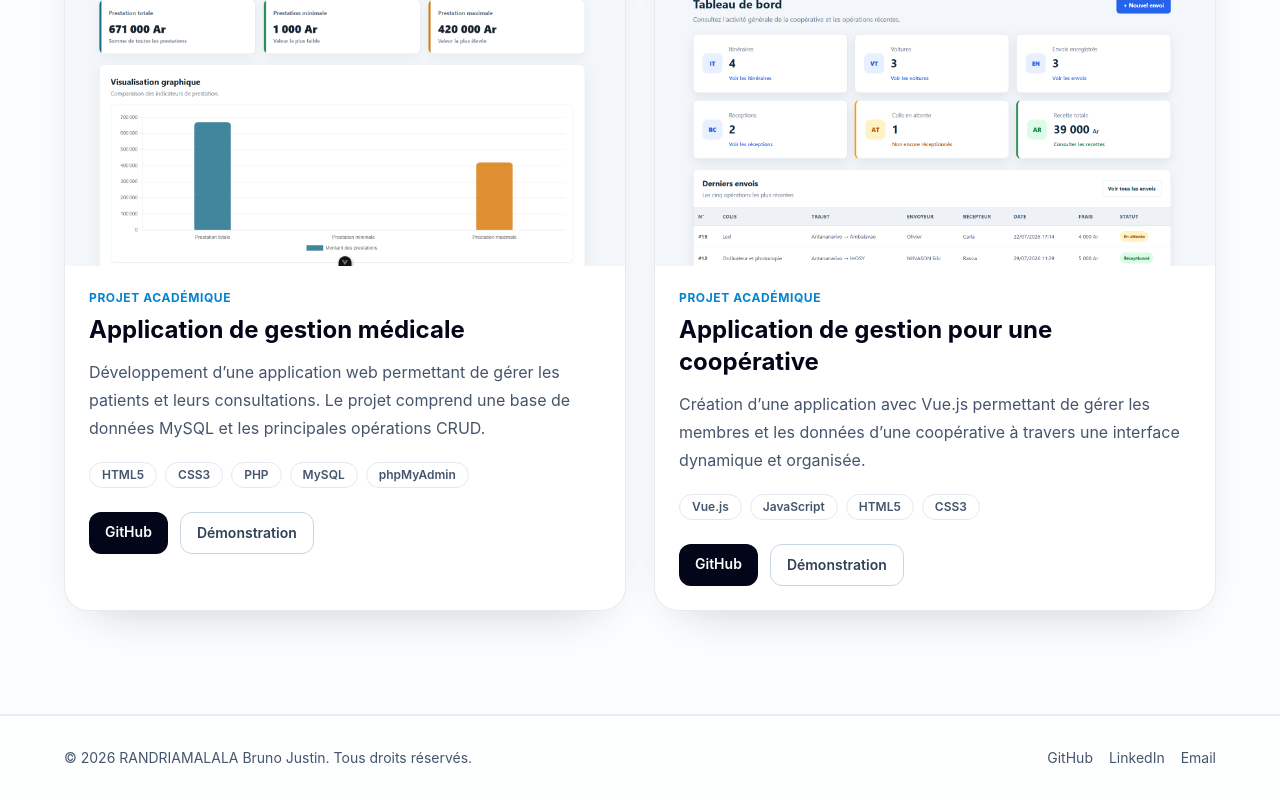
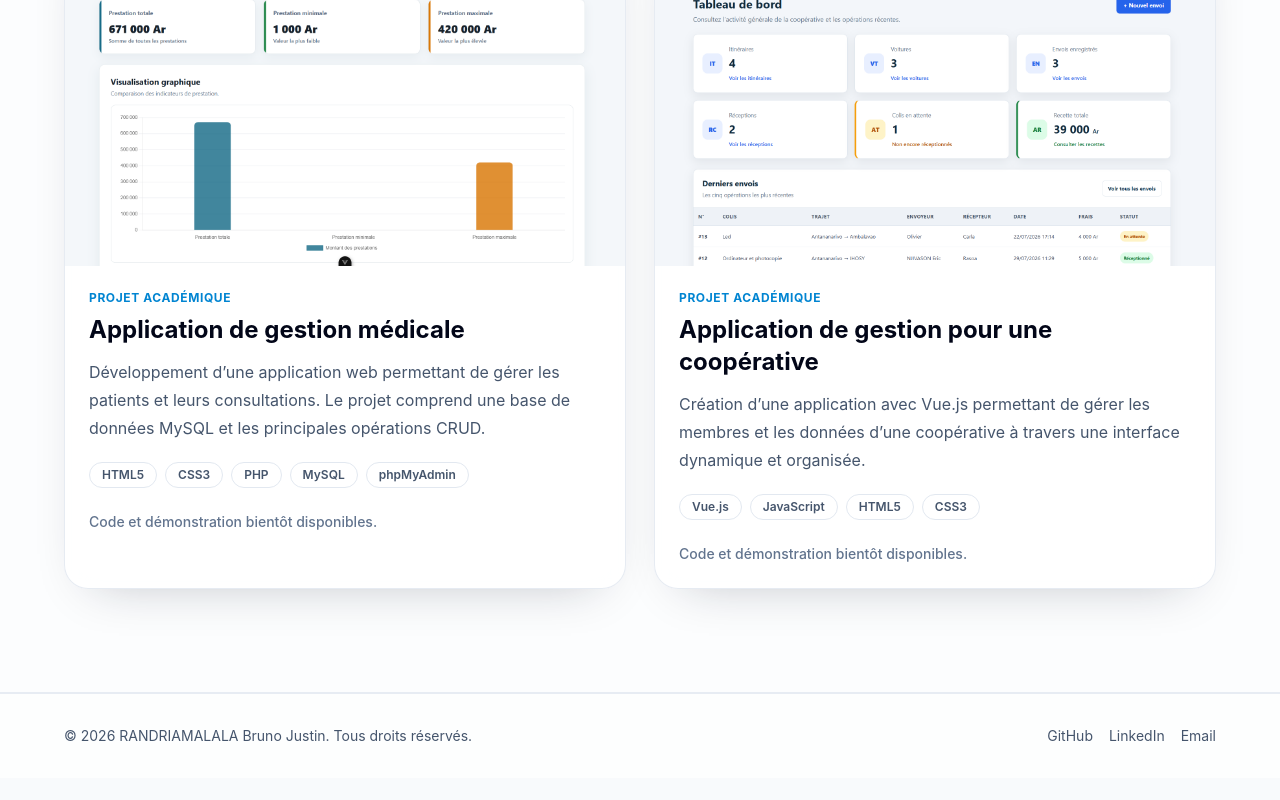
Before and after one commit to randriamalalabrunojustin-dotcom/portfolio-fullstack, a Vue app in the folder frontend/: page / in a window 1280 px wide. Shown: the part 1093-1893 px from the top of the page. After the commit the page ends 1871 px from the top, so only its background shows below. Built offline with nearby package versions, Linux system fonts and the light colour scheme.

Commit message:
modification projectcard

```diff
--- a/frontend/src/components/ProjectCard.vue
+++ b/frontend/src/components/ProjectCard.vue
@@ -34,24 +34,37 @@ defineProps({
         </li>
       </ul>
 
-      <div class="mt-6 flex gap-3">
+      <div
+        v-if="project.githubUrl || project.demoUrl"
+        class="mt-6 flex flex-wrap gap-3"
+      >
         <a
+          v-if="project.githubUrl"
           :href="project.githubUrl"
           target="_blank"
-          rel="noreferrer"
+          rel="noopener noreferrer"
           class="rounded-xl bg-slate-950 px-4 py-2.5 text-sm font-semibold text-white transition hover:bg-sky-700 dark:bg-white dark:text-slate-950 dark:hover:bg-sky-300"
         >
-          GitHub
+          Voir sur GitHub
         </a>
+
         <a
+          v-if="project.demoUrl"
           :href="project.demoUrl"
           target="_blank"
-          rel="noreferrer"
+          rel="noopener noreferrer"
           class="rounded-xl border border-slate-300 px-4 py-2.5 text-sm font-semibold text-slate-700 transition hover:border-sky-500 hover:text-sky-600 dark:border-slate-700 dark:text-slate-200 dark:hover:border-sky-400 dark:hover:text-sky-400"
         >
-          Démonstration
+          Voir la démonstration
         </a>
       </div>
+
+      <p
+        v-else
+        class="mt-6 text-sm font-medium text-slate-500 dark:text-slate-400"
+      >
+        Code et démonstration bientôt disponibles.
+      </p>
     </div>
   </article>
 </template>
```
